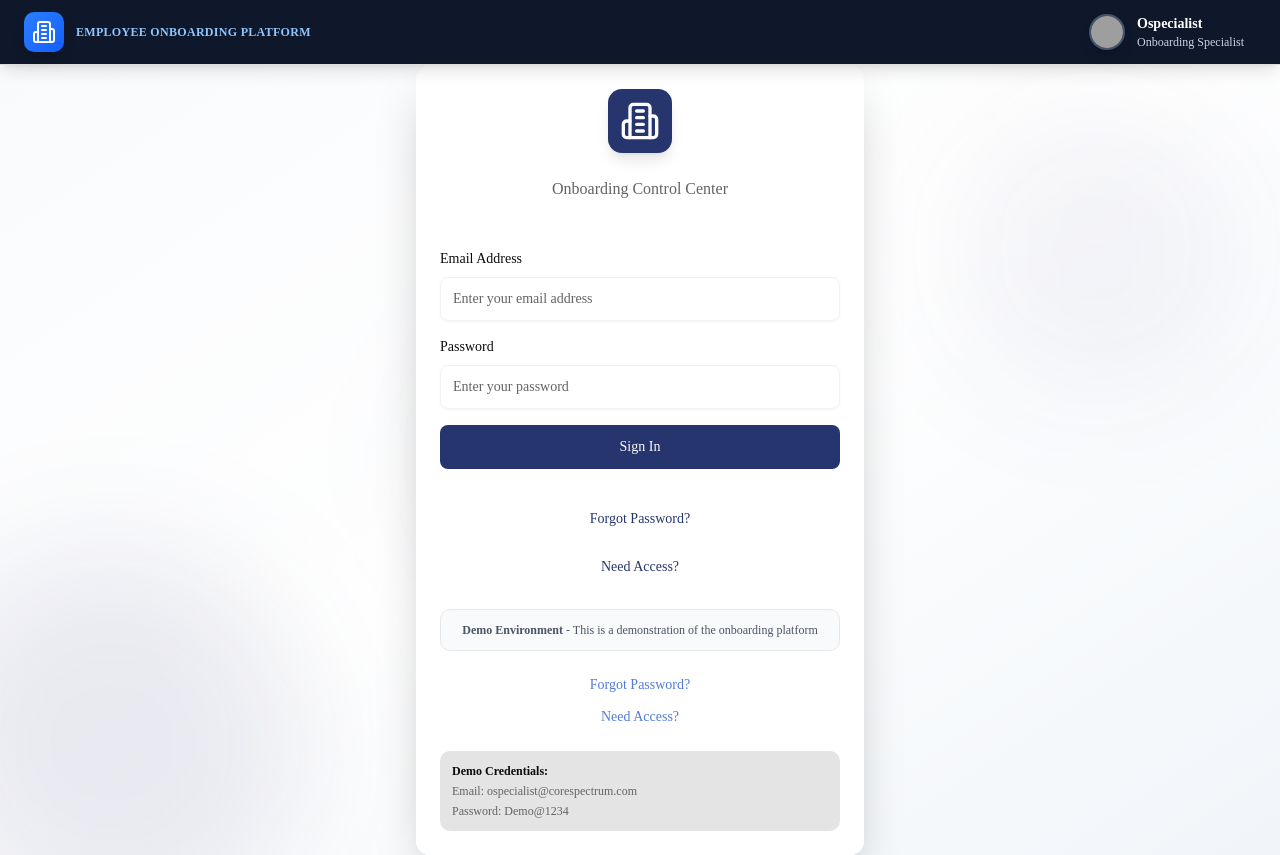
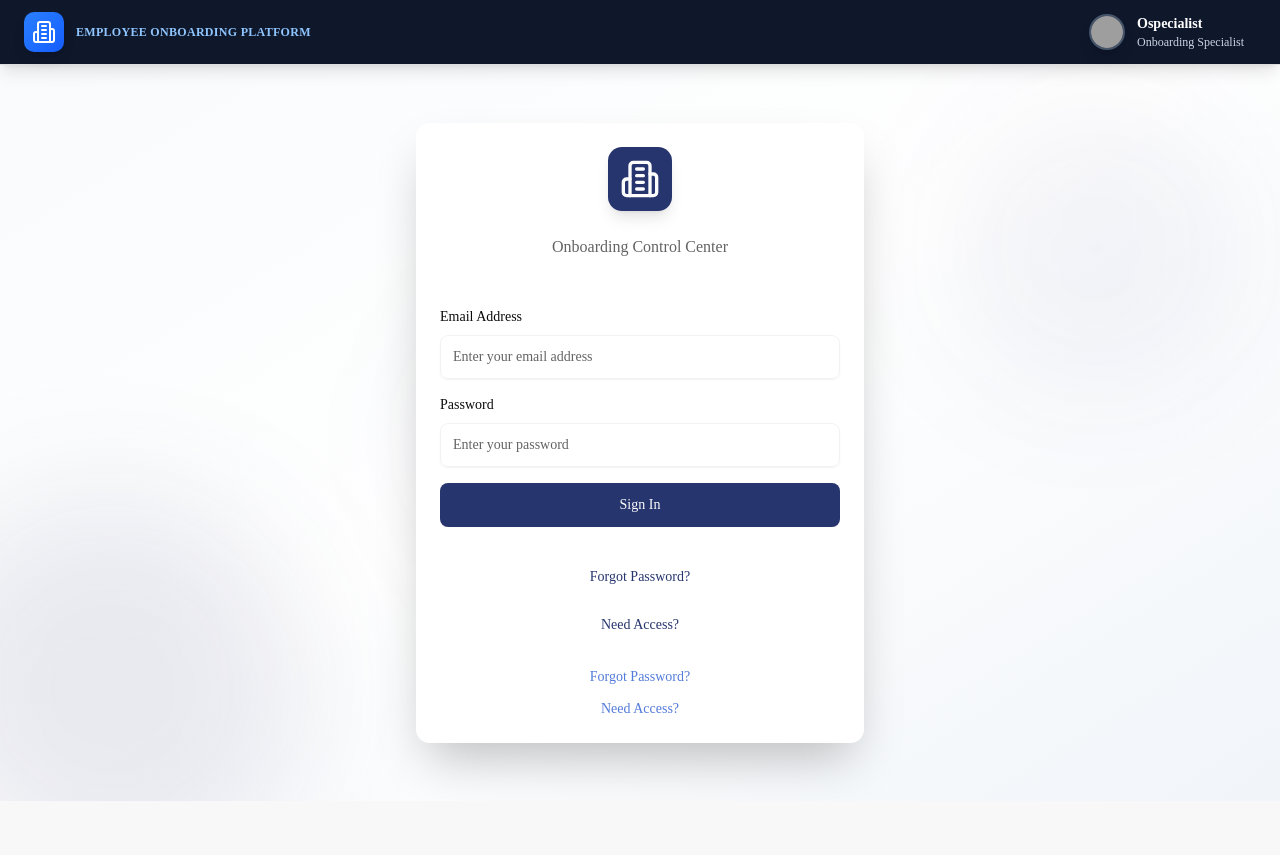
Before and after one commit to priyatiwari-ai/employee-onboarding-application, a Next.js app: page / in a window 1280 px wide. After the commit the page ends 801 px from the top, so only its background shows below. Built offline with nearby package versions, Linux system fonts and the light colour scheme; grey boxes are pictures that could not be loaded.

Commit message:
Remove demo environment information from login page
Removed demo banner and credentials from login page.

```diff
--- a/components/login-page.tsx
+++ b/components/login-page.tsx
@@ -208,21 +208,13 @@ export default function LoginPage({ onLogin }: { onLogin: (email: string) => voi
           </form>
 
           {/* Demo Banner */}
-          <div className="mt-6 p-3 bg-gray-50 rounded-lg border border-gray-200">
-            <p className="text-center text-xs text-gray-600">
-              <strong>Demo Environment</strong> - This is a demonstration of the onboarding platform
-            </p>
-          </div>
+
           <div className="mt-6 space-y-3 text-sm">
             <button className="w-full text-accent hover:underline text-center">Forgot Password?</button>
             <button className="w-full text-accent hover:underline text-center">Need Access?</button>
           </div>
 
-          <div className="mt-6 p-3 bg-muted rounded-lg text-xs text-muted-foreground space-y-1">
-            <p className="font-semibold text-foreground">Demo Credentials:</p>
-            <p>Email: ospecialist@corespectrum.com</p>
-            <p>Password: Demo@1234</p>
-          </div>
+
         </CardContent>
       </Card>
       </div>
```
